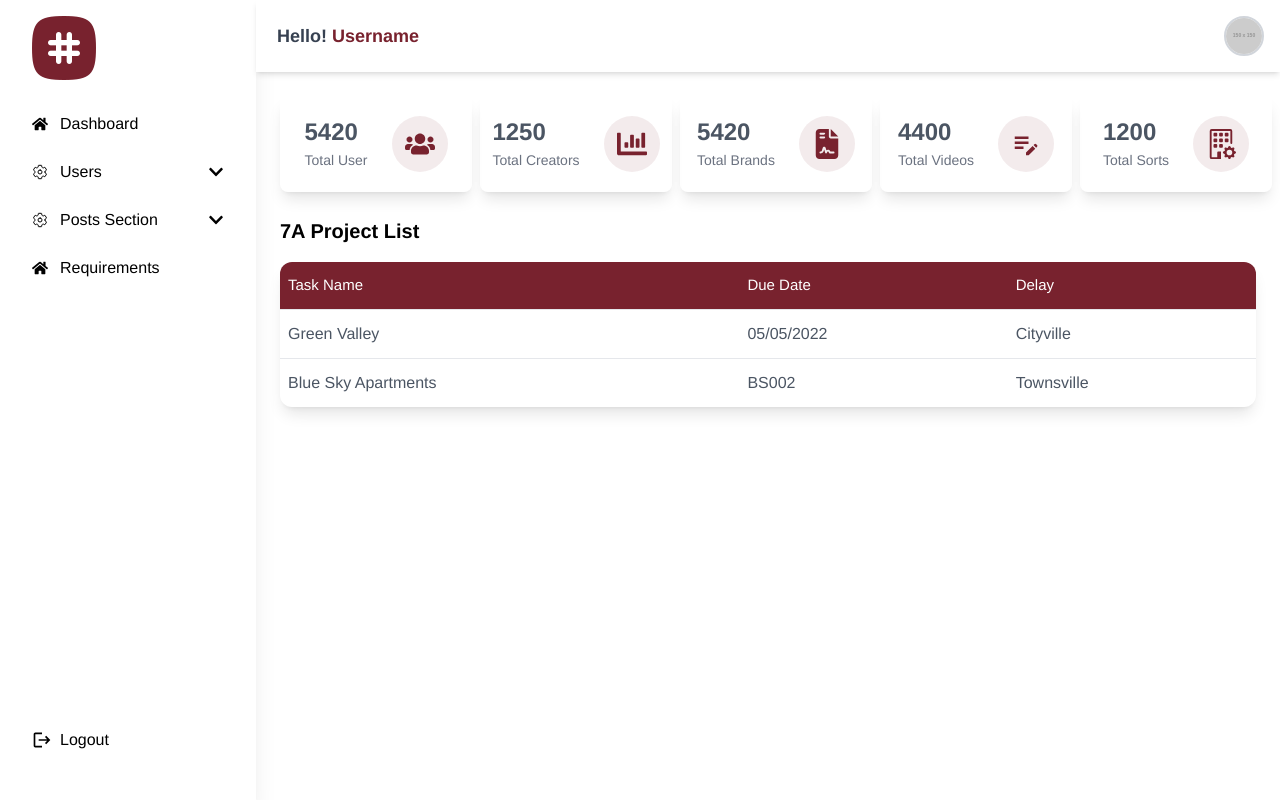
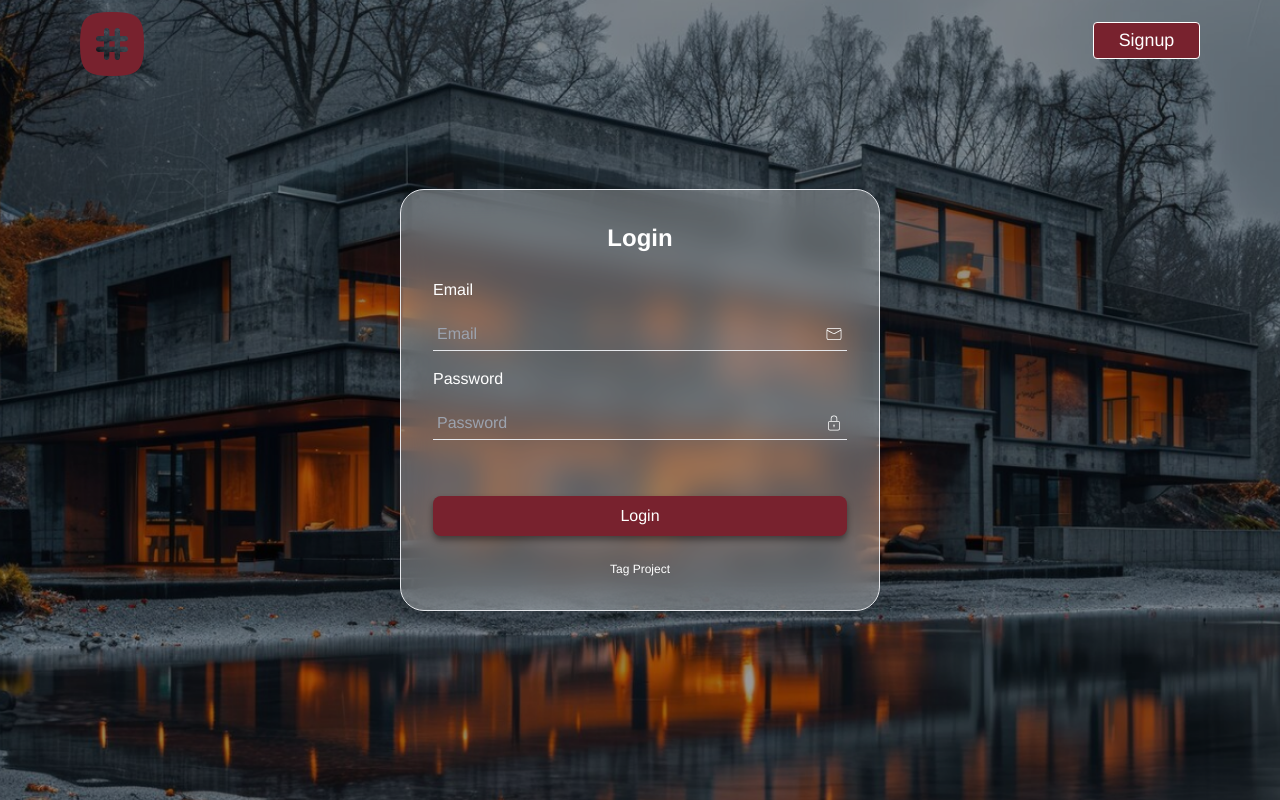
Before and after one commit to Ashutosh-kumar-code/Tag-Dashboard, a React (Vite) app: page /login in a window 1280 px wide. Before the commit this address led to /dashboard. Built offline with nearby package versions, Linux system fonts and the light colour scheme; sample sign-in values are in the browser's storage.

Commit message:
admin changes

```diff
--- a/src/App.jsx
+++ b/src/App.jsx
@@ -17,15 +17,31 @@ import VideoallList from './pages/videos/VideoallList';
 import SortsList from './pages/videos/SortsList';
 import RequirementsList from './pages/videos/RequirementsList';
 
+// const ProtectedRoute = ({ element }) => {
+//   const navigate = useNavigate();
+//   useEffect(() => {
+//     if (localStorage.getItem('tag_token')) {
+//       navigate('/dashboard');
+//     }
+//     else{
+//       navigate('/login');
+//     }
+//   }, [navigate]);
+
+//   return element;
+// };
+
 const ProtectedRoute = ({ element }) => {
   const navigate = useNavigate();
+  const token = localStorage.getItem('tag_token');
+
   useEffect(() => {
-    if (localStorage.getItem('tag_token')) {
-      navigate('/dashboard');
+    if (!token) {
+      navigate('/login'); // Redirect to login if no token
     }
-  }, [navigate]);
+  }, [token, navigate]);
 
-  return element;
+  return token ? element : null; // Render only if token exists
 };
 
 function App() {
@@ -39,13 +55,13 @@ function App() {
           <Route path='/' element={<Home />} />
           <Route path='/login' element={<ProtectedRoute element={<Login />} />} />
           <Route path='/signup' element={<ProtectedRoute element={<Signup />} />} />
-          <Route path='/dashboard' element={<MainLayout />} >
+          <Route path='/dashboard' element={<ProtectedRoute element={<MainLayout />} /> } >
             <Route index element={<Dashboard />} />
             <Route path='creators' element={<CreatorsAllList />} />
             <Route path='brands' element={<BrandsAllList />} />
             {/* <Route path='videos' element={<VideoallList />} /> */}
-            <Route path='videos' element={<VideoAllList />} />
-            <Route path='sorts' element={<VideoList />} />
+            {/* <Route path='videos' element={<VideoAllList />} /> */}
+            <Route path='videos' element={<VideoList />} />
             <Route path='sorts-list' element={<SortsList />} />
             <Route path='brand-requirements' element={<RequirementsList />} />
           </Route>
--- a/src/components/dashboard/head/Head.jsx
+++ b/src/components/dashboard/head/Head.jsx
@@ -1,9 +1,21 @@
-import React, { useState } from "react";
+import React, { useEffect, useState } from "react";
 import { Icons } from "../../../icons";
 import MobileResponsiveSidebar from "../mobileviwe/MobileResposiveSideBar";
+import admin_img from "../../../assets/admin-pic.png"
 
-const Head = ({ userName = "Username" }) => {
-  const [mobileSideBar, SetMonileSidebar] = useState(false)
+const Head = () => {
+  const [mobileSideBar, SetMonileSidebar] = useState(false);
+
+  const [userName, setUserName] = useState("");
+
+  useEffect(() => {
+    // Retrieve the admin name from localStorage
+    const adminName = localStorage.getItem("tag_adminName");
+    if (adminName) {
+      setUserName(adminName);
+    }
+  }, []); // Runs only once when component mounts
+
   const handleMobSideBarPop = () =>{
     SetMonileSidebar(!mobileSideBar)
   }
@@ -20,7 +32,7 @@ const Head = ({ userName = "Username" }) => {
            <Icons.align size={20} className="mt-1"/>
       </div>&nbsp;
       <div className="">
-        Hello! <span className=" text-[#78222E]">{userName}</span>
+        Hello! <span className=" text-[#78222E]">{userName || "Admin"}</span>
         </div>
       </div>
 
@@ -41,7 +53,7 @@ const Head = ({ userName = "Username" }) => {
         {/* User Profile */}
         <div className="head-pro">
           <img
-            src="https://via.placeholder.com/150" // Replace with user's profile image URL
+            src={admin_img} // Replace with user's profile image URL
             alt="User Profile"
             className="head-pro-img"
           />
--- a/src/components/dashboard/sidebar/SideBar.jsx
+++ b/src/components/dashboard/sidebar/SideBar.jsx
@@ -35,8 +35,8 @@ const SideBar = () => {
       name: "Posts Section",
       icon: <Icons.settings />,
       subMenu: [
+        // { name: "Videos", link: "videos" },
         { name: "Videos", link: "videos" },
-        { name: "Sorts", link: "sorts" },
         { name: "Sorts List", link: "sorts-list" },
       ],
     },
--- a/src/index.css
+++ b/src/index.css
@@ -299,7 +299,7 @@ body{
 }
 
 .head-pro{
-  @apply w-10 h-10 rounded-full overflow-hidden border-2 border-gray-300
+  @apply w-10 h-10 rounded-full overflow-hidden
 }
 
 .head-pro-img{
--- a/src/pages/dashboardscrees/projectinitiation/VideoList.jsx
+++ b/src/pages/dashboardscrees/projectinitiation/VideoList.jsx
@@ -24,6 +24,7 @@ const VideoList = () => {
     };
 
     const handleDelete = async (videoId) => {
+        console.log("videoId=====",videoId)
         try {
             const adminId = localStorage.getItem('tag_adminId'); // Ensure you get adminId from localStorage
 
@@ -32,8 +33,7 @@ const VideoList = () => {
                 return;
             }
 
-            await axios.delete(`${API_URL}/videos/admin/delete/${videoId}`, {
-                data: { adminId }, // Correctly sending adminId in the request body
+            await axios.delete(`${API_URL}/videos/admin/delete/${videoId}?adminId=${adminId}`, {
                 headers: { "Content-Type": "application/json" } // Ensures JSON format
             });
 
@@ -44,6 +44,28 @@ const VideoList = () => {
             alert("Failed to delete video");
         }
     };
+
+    // const handleDelete = async (videoId) => {
+    //     try {
+    //         const adminId = localStorage.getItem('tag_adminId'); // Ensure you get adminId from localStorage
+
+    //         if (!adminId) {
+    //             alert("Admin ID not found!");
+    //             return;
+    //         }
+
+    //         await axios.delete(`${API_URL}/videos/admin/delete/${videoId}`, {
+    //             data: { adminId }, // Correctly sending adminId in the request body
+    //             headers: { "Content-Type": "application/json" } // Ensures JSON format
+    //         });
+
+    //         setVideos(videos.filter(video => video._id !== videoId));
+    //         alert("Video deleted successfully");
+    //     } catch (error) {
+    //         console.error("Error deleting video:", error.response?.data || error.message);
+    //         alert("Failed to delete video");
+    //     }
+    // };
 
     // const handleDelete = async (videoId) => {
     //     try {
--- a/src/pages/login/Login.jsx
+++ b/src/pages/login/Login.jsx
@@ -25,6 +25,7 @@ const Login = () => {
       if (response.status === 200) {
         localStorage.setItem('tag_token', response.data.token);
         localStorage.setItem('tag_adminId', response.data?.admin._id);
+        localStorage.setItem('tag_adminName', response.data?.admin.name);
         toast.success('Login successful!');
         navigate('/dashboard');
       }
--- a/src/pages/videos/RequirementsList.jsx
+++ b/src/pages/videos/RequirementsList.jsx
@@ -34,23 +34,28 @@ const RequirementsList = () => {
 
     const handleDelete = async () => {
         if (!selectedRequirementId) return;
+
         try {
             await axios.delete(`${API_URL}/requirements/delete/${selectedRequirementId}`);
+
             setRequirements(requirements.filter(req => req._id !== selectedRequirementId));
+
             toast.success("Requirement deleted successfully");
         } catch (error) {
-            console.error("Error deleting requirement:", error);
+            console.error("Error deleting requirement:", error.response?.data || error.message);
             toast.error("Failed to delete requirement");
         }
+
         setShowPopup(false);
     };
+
 
     const handleFilterChange = (e) => {
         setFilters({ ...filters, [e.target.name]: e.target.value });
     };
 
     return (
-        <div className="p-6 min-h-screen bg-gray-100">
+        <div className="p-6 min-h-screen ">
             <h1 className="list-heading">Requirement List</h1>
 
             {/* Filter Section */}
@@ -114,7 +119,7 @@ const RequirementsList = () => {
                                         <button
                                             onClick={() => confirmDelete(req._id)}
                                             className=" text-white px-3 py-1 rounded-md transition">
-                                          <Icons.Delete size={24} className="cursor-pointer text-red-500" onClick={() => confirmDelete(creator._id)} />
+                                          <Icons.Delete size={24} className="cursor-pointer text-red-500" onClick={() => confirmDelete(req._id)} />
 
                                         </button>
                                     </td>
```
Also changed, not shown: src/assets/admin-pic.png (added).
